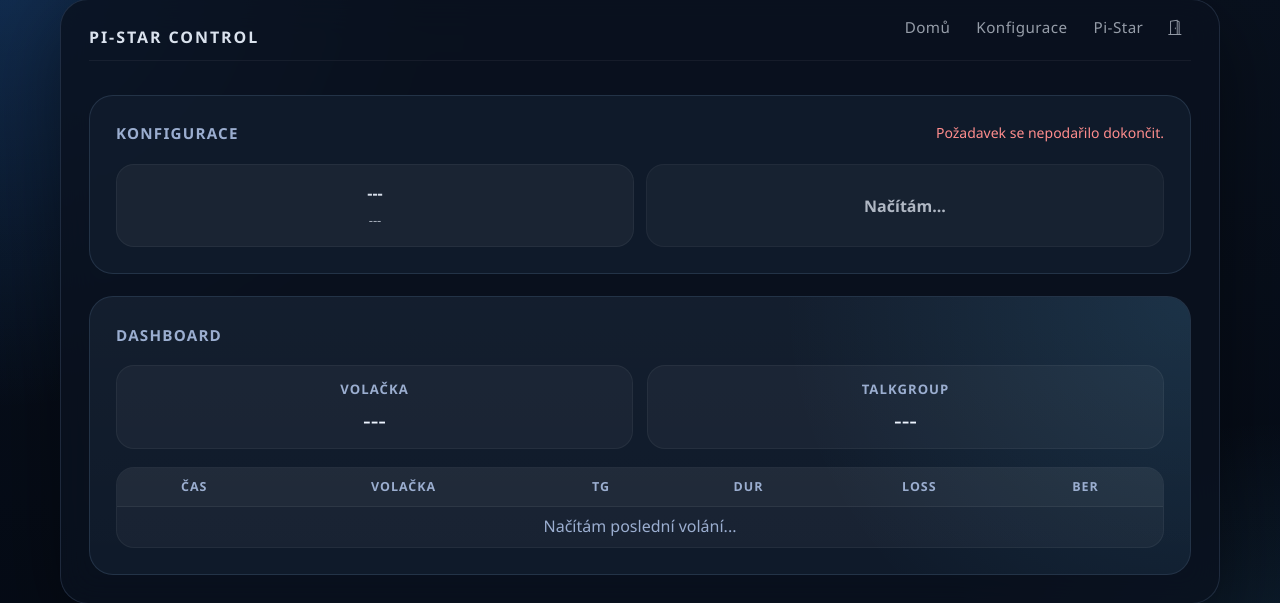
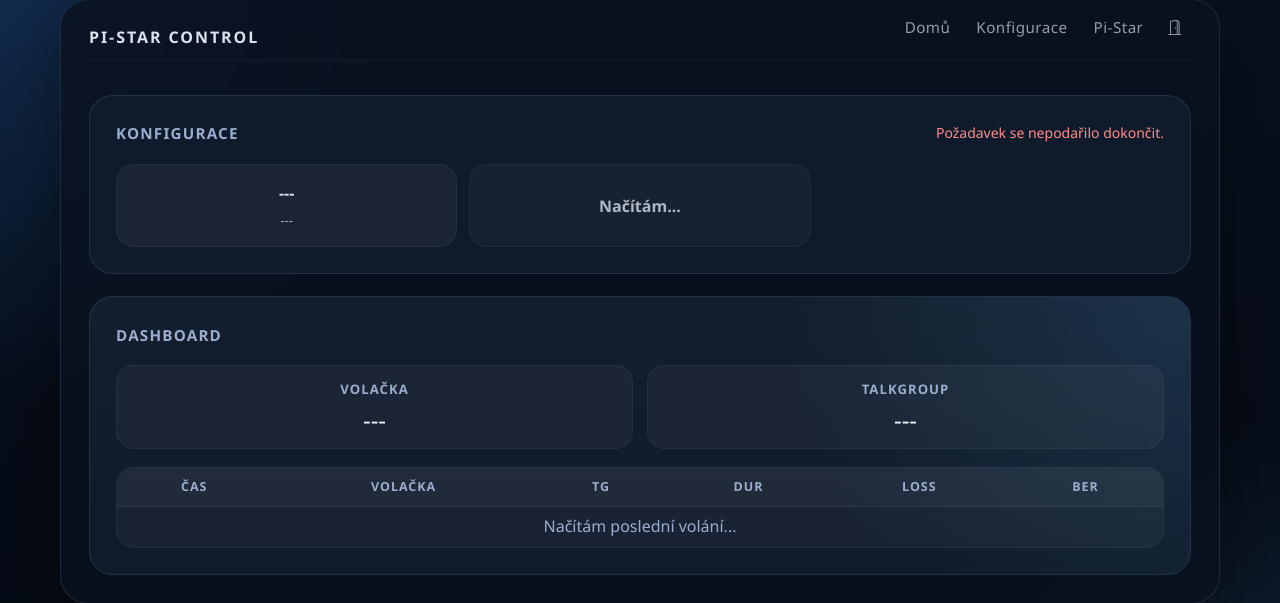
Before and after one commit to ondrahladik/pistar-control, a Python web app: template templates/home.html in a window 1280 px wide. Shown: the part 16-619 px from the top of the page. Run offline with Jinja, Linux system fonts and the light colour scheme; the template is opened without the code that fills it, so the values that code supplies are empty.

Commit message:
Use 3 columns for .network-buttons
Update .network-buttons grid to use three equal columns (from `1fr 1fr` to `1fr 1fr 1fr`) so network buttons display three per row instead of two. Keeps the 12px gap; improves layout for an added button or wider set of actions.

```diff
--- a/templates/home.html
+++ b/templates/home.html
@@ -205,7 +205,7 @@
 
     .network-buttons {
         display: grid;
-        grid-template-columns: 1fr 1fr;
+        grid-template-columns: 1fr 1fr 1fr;
         gap: 12px;
     }
 
```
